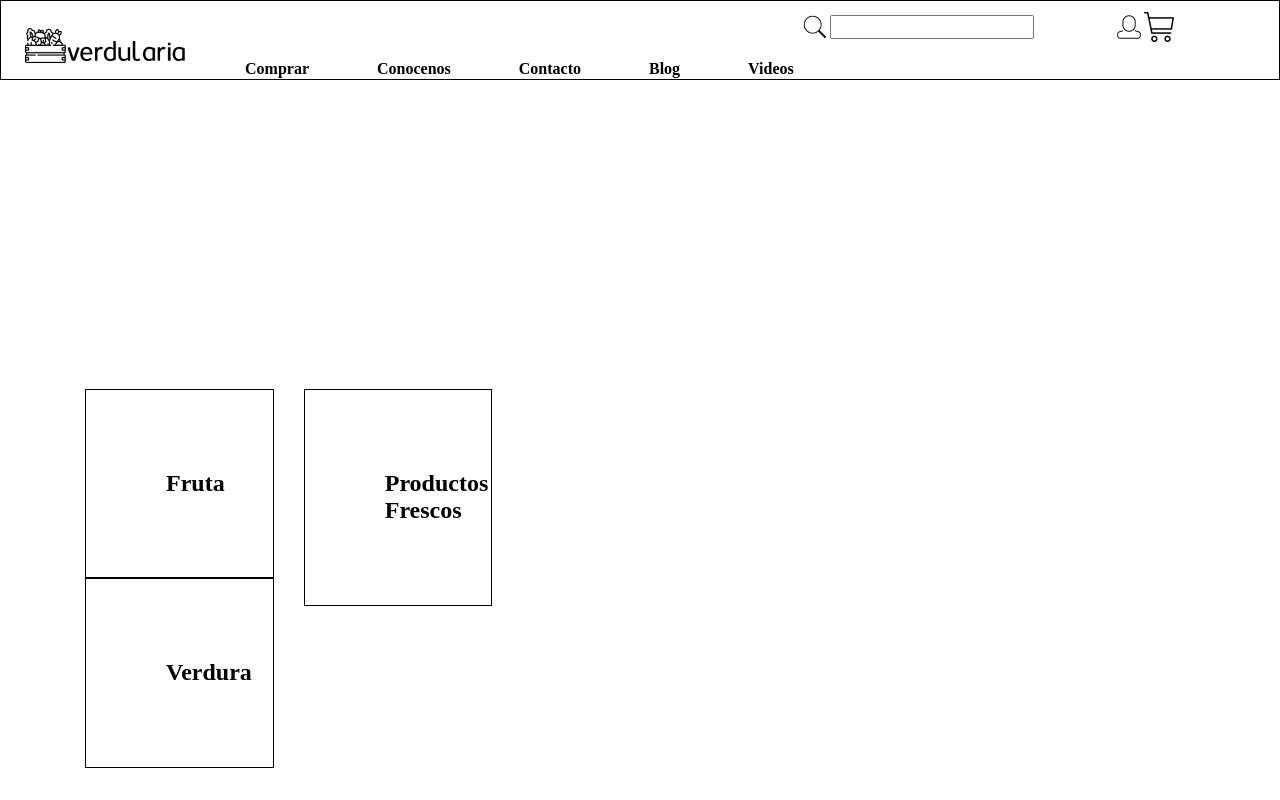
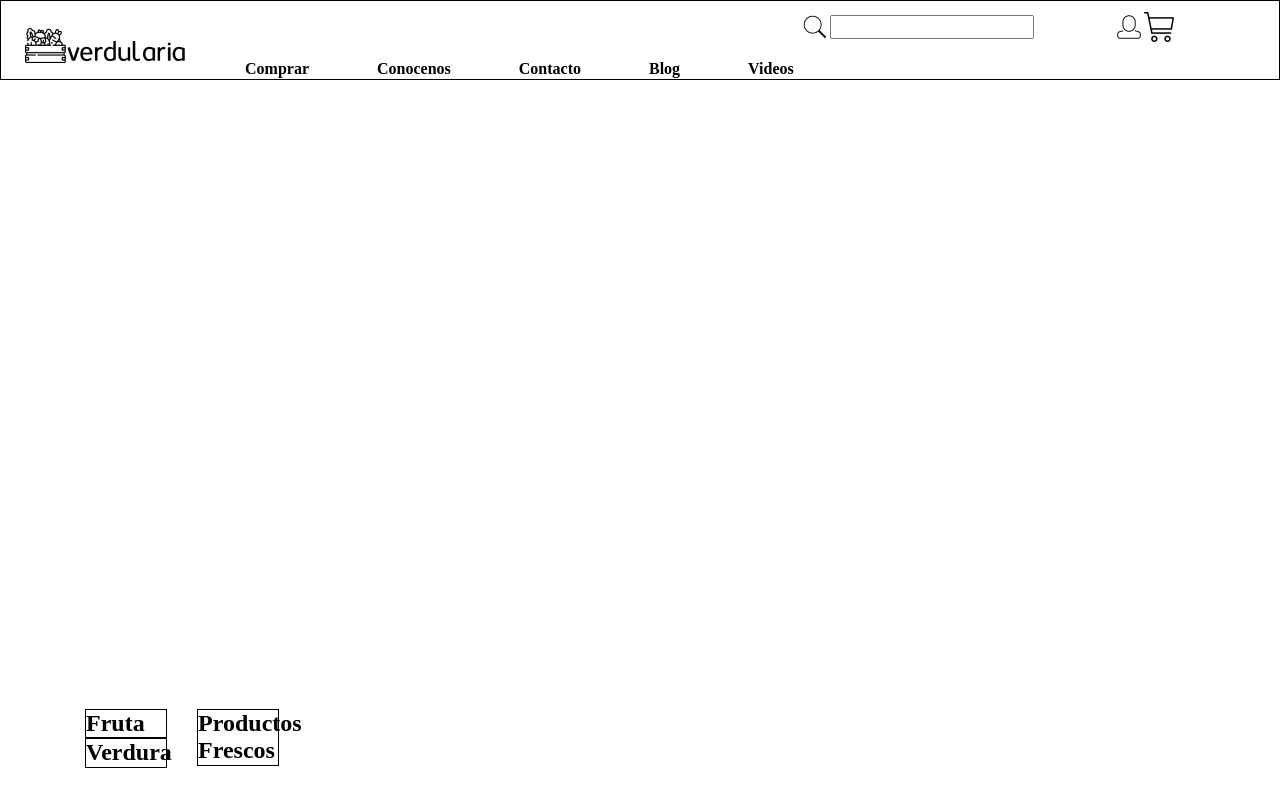
Before and after one commit to Edg4roo/Fase2Proyecto, a plain HTML site: page home.html in a window 1280 px wide. Drawn offline with Linux system fonts and the light colour scheme.

Commit message:
Haciendo Home

```diff
--- a/style/home.css
+++ b/style/home.css
@@ -90,6 +90,5 @@ main {
 }
 
 #front_products div div {
-    padding: 5rem;
     border: 1px solid black;
 }
```
